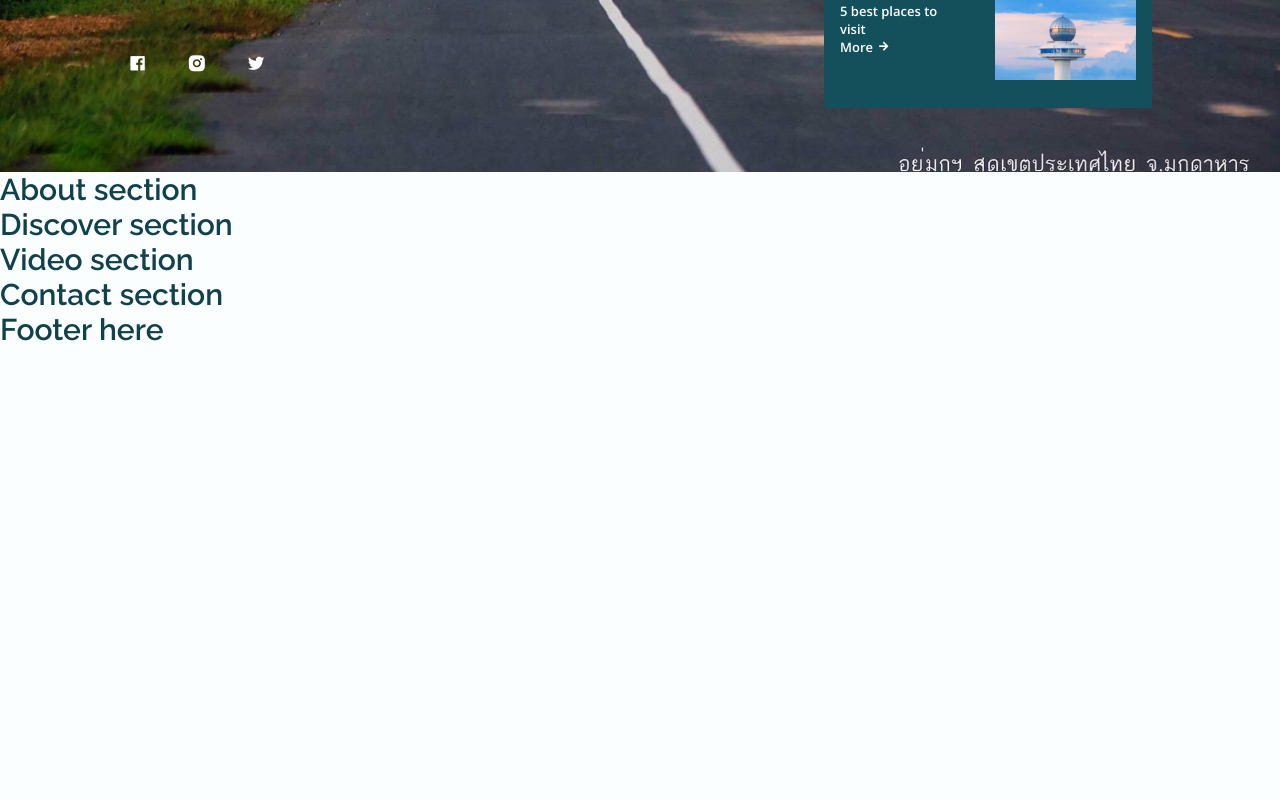
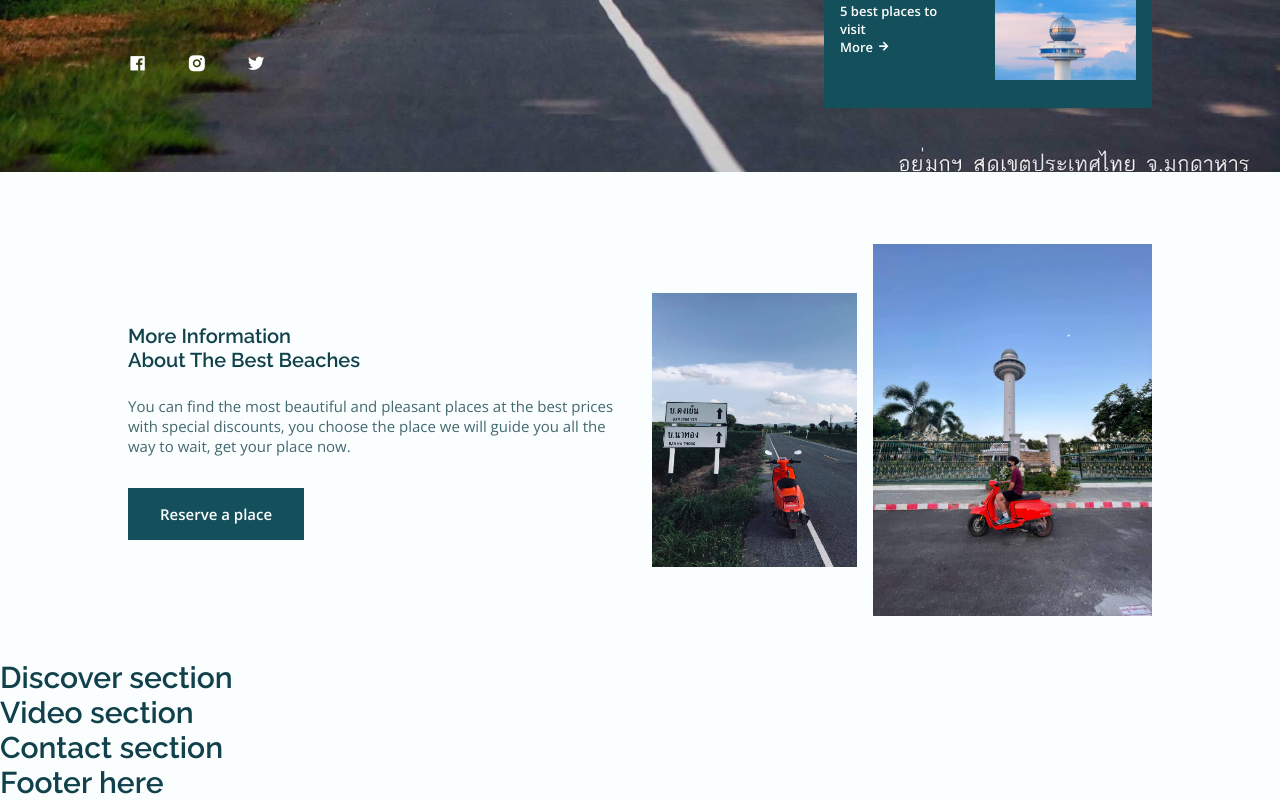
Before and after one commit to Alohadancemeow/next-travel-101, a Next.js app: page / in a window 1280 px wide. Shown: the part 628-1428 px from the top of the page. Before the commit the page ends 975 px from the top, so only its background shows below. Built offline with nearby package versions, Linux system fonts and the light colour scheme.

Commit message:
about section

```diff
--- a/components/About.jsx
+++ b/components/About.jsx
@@ -1,11 +1,152 @@
 import React from 'react'
+import styled from 'styled-components'
+import 'remixicon/fonts/remixicon.css'
+import Link from 'next/link'
 
 const About = () => {
     return (
-        <div>
-            <h1>About section</h1>
-        </div>
+        <AboutSection id="about">
+            <AboutContainer>
+
+                <AboutContent>
+                    <AboutTitle>
+                        More Information <br /> About The Best Beaches
+                    </AboutTitle>
+                    <AboutDescrription>
+                        You can find the most beautiful and pleasant places at the best
+                        prices with special discounts, you choose the place we will guide you all the way to wait, get
+                        your place now.
+                    </AboutDescrription>
+                    <AboutButton>
+                        <Link href="#">
+                            <a>Reserve a place</a>
+                        </Link>
+                    </AboutButton>
+                </AboutContent>
+
+                <AboutImage>
+                    <ImageBox1>
+                        <img src="/images/image3.jpg" alt="image-box1" />
+                    </ImageBox1>
+                    <ImageBox2>
+                        <img src="/images/image4.jpg" alt="image-box2" />
+                    </ImageBox2>
+                </AboutImage>
+
+            </AboutContainer>
+        </AboutSection>
     )
 }
 
 export default About
+
+
+// # Styled-components
+const AboutSection = styled.section`
+    padding: 4.5rem 0 2.5rem;
+`
+
+const AboutContainer = styled.div`
+    display: grid;
+    gap: 1.5rem;
+    row-gap: 2.5rem;
+    max-width: 968px;
+    margin-left: 1rem;
+    margin-right: 1rem;
+
+    @media screen and (min-width: 768px) {
+        grid-template-columns: repeat(2, 1fr);
+        align-items: center;
+    }
+
+    @media screen and (min-width: 1024px) {
+        margin-left: auto;
+        margin-right: auto;
+    }
+
+    @media screen and (min-width: 1200px) {
+        max-width: 1024px;
+    }
+`
+
+const AboutContent = styled.div`
+    text-align: center;
+
+    @media screen and (min-width: 768px) {
+        text-align: initial;
+    }
+`
+
+const AboutTitle = styled.h2`
+    font-size: 1.25rem;
+    text-align: center;
+    text-transform: capitalize;
+    margin-bottom: 2rem;
+    color: hsl(190, 64%, 18%);
+
+    @media screen and (min-width: 768px) {
+        margin-bottom: 1.5rem;
+        text-align: initial;
+    }
+`
+
+const AboutDescrription = styled.p`
+    margin-bottom: 2rem;
+`
+
+const AboutButton = styled.button`
+    display: inline-block;
+    background-color: hsl(190, 64%, 22%);
+    padding: 1rem 2rem;
+    font-weight: 600;
+    transition: 0.3s;
+
+    a {
+        color: #fff;
+    }
+
+    &:hover {
+        background-color: hsl(190, 64%, 15%);
+    }
+`
+
+const AboutImage = styled.div`
+    display: flex;
+    column-gap: 1rem;
+    align-items: center;
+    justify-content: center;
+`
+
+const ImageBox1 = styled.div`
+    overflow: hidden;
+
+    img {
+        width: 180px;
+        transition: 0.3s;
+
+        &:hover {
+            transform: scale(1.2);
+        }
+
+        @media screen and (min-width: 1024px) {
+            width: 250px;
+        }
+    }
+`
+
+const ImageBox2 = styled.div`
+     overflow: hidden;
+
+    img {
+        width: 230px;
+        transition: 0.3s;
+
+        &:hover {
+            transform: scale(1.2);
+        }
+
+        @media screen and (min-width: 1024px) {
+            width: 340px;
+        }
+    }
+`
--- a/components/Hero.jsx
+++ b/components/Hero.jsx
@@ -16,7 +16,7 @@ const Hero = () => {
                         <strong>Beautiful <br /> Beaches</strong>
                     </Content>
                     <ExploreBtn>
-                        <Link href="#">
+                        <Link href="#about">
                             <a>Explore</a>
                         </Link>
                     </ExploreBtn>
@@ -51,7 +51,7 @@ const Hero = () => {
                 <InfoBox>
                     <InfoText>
                         <span>5 best places to visit</span>
-                        <Link href="#">
+                        <Link href="#about">
                             <a>
                                 More
                                 <i className="ri-arrow-right-line"></i>
```
Also changed, not shown: public/images/image3.jpg (added), public/images/image4.jpg (added).
